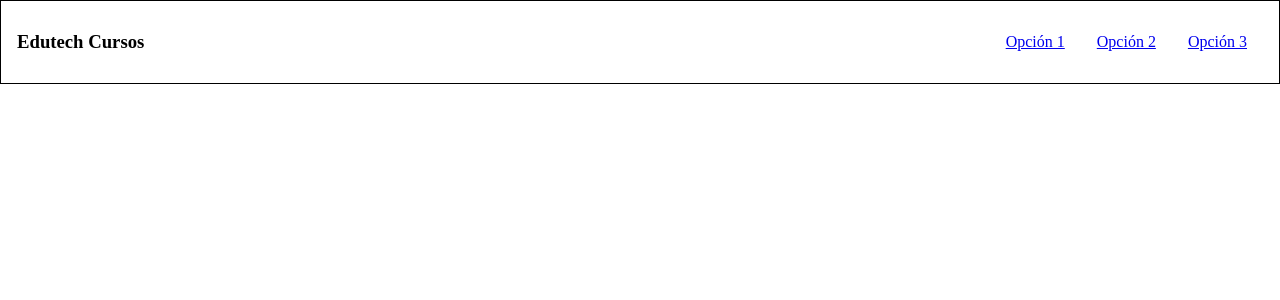
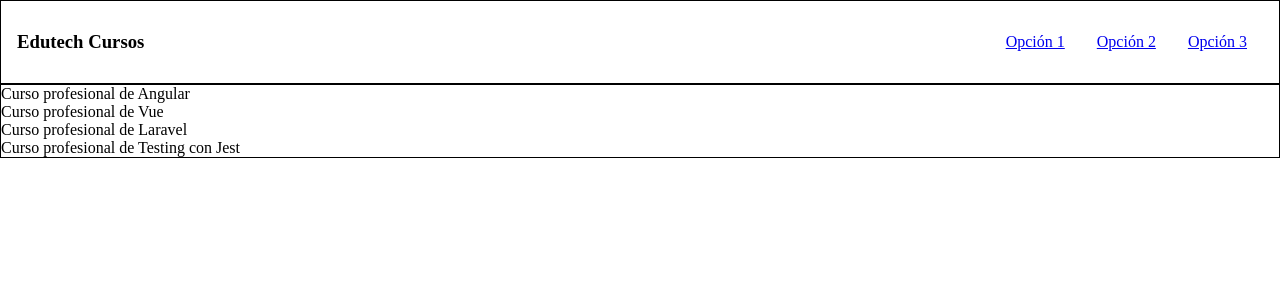
Before and after one commit to ronytacodev/website_VueRouter, a Vue app: page / in a window 1280 px wide. Shown: the top 300 px of the page. Built offline with nearby package versions, Linux system fonts and the light colour scheme.

Commit message:
create component ListaCursos

```diff
--- a/src/App.vue
+++ b/src/App.vue
@@ -1,6 +1,5 @@
 <template>
   <div class="header">
-
     <h3 class="header__title">Edutech Cursos</h3>
 
     <ul class="header__list">
@@ -17,15 +16,20 @@
       </li>
     </ul>
   </div>
+
+  <div>
+    <lista-cursos />
+  </div>
 </template>
 
 <script>
 
+import ListaCursos from './components/cursos/ListaCursos.vue';
 
 export default {
   name: 'App',
   components: {
-
+    ListaCursos
   }
 }
 </script>
--- /dev/null
+++ b/src/components/cursos/ListaCursos.vue
@@ -0,0 +1,31 @@
+<template>
+    <div class="cursos">
+        <ul class="cursos__lista">
+            <li v-for="elemento in lista" :key="elemento.id">
+                {{ elemento.name }}
+            </li>
+        </ul>
+    </div>
+</template>
+
+<script>
+export default {
+    name: 'ListaCursos',
+    data() {
+        return {
+            lista: [
+                { id: 0, name: 'Curso profesional de Angular' },
+                { id: 1, name: 'Curso profesional de Vue' },
+                { id: 2, name: 'Curso profesional de Laravel' },
+                { id: 3, name: 'Curso profesional de Testing con Jest' }
+            ]
+        }
+    },
+}
+</script>
+
+<style lang="scss" scoped>
+.cursos {
+    border: 1px solid;
+}
+</style>
```
